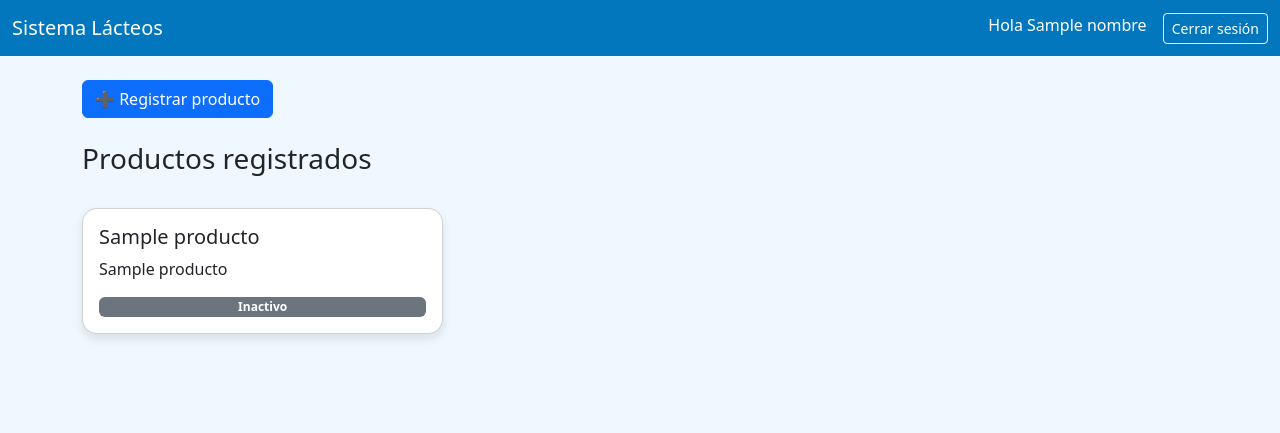
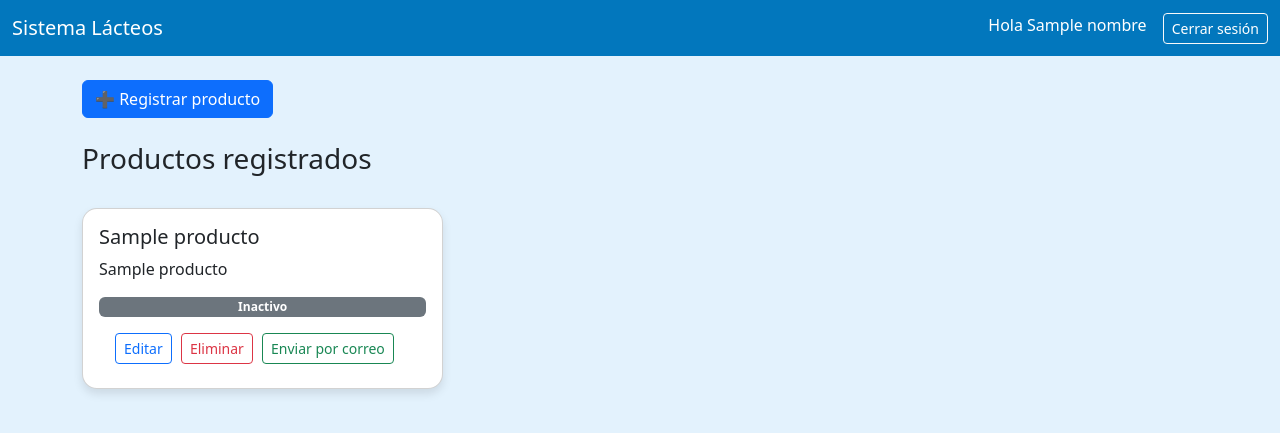
Before and after one commit to AnSuCa/PROYECTO, a Flask app: template pagina web/templates/dashboar.html in a window 1280 px wide. Shown: the top 433 px of the page. Run offline with Flask 3, Linux system fonts and the light colour scheme; the template is opened without the code that fills it: most values are stand-ins (such as "Sample title", 1, 10 or a date in 2020); parts of the project's set-up code (start-up, migrations or seed data) failed here and were passed over.

Commit message:
Proyecto de lacteos

```diff
--- a/pagina web/app.py
+++ b/pagina web/app.py
@@ -310,8 +310,8 @@ def registrar_producto():
     try:
         nombre = request.form.get('nombre')
         descripcion = request.form.get('descripcion')
-        idcategoria = request.form.get('idcategoria')
-        idunidad = request.form.get('idunidad')
+        idcategoria = request.form.get('idcategoria') or 1
+        idunidad = request.form.get('idunidad') or 1
 
         if not nombre:
             return "El nombre es obligatorio"
@@ -341,6 +341,114 @@ def registrar_producto():
         print("Error registrando producto:", e)
         return f"Error al registrar producto: {e}"
 
+ # Actualizar producto desde el dashboard
+@app.route('/producto/actualizar', methods=['POST'])
+def actualizar_producto():
+    if 'idusuario' not in session:
+        return redirect(url_for('login'))
+
+    idproducto = request.form.get('idproducto')
+    nombre = request.form.get('nombre')
+    descripcion = request.form.get('descripcion')
+
+    try:
+        conn = get_db_connection()
+        cursor = conn.cursor()
+
+        cursor.execute("""
+            UPDATE PRODUCTO
+            SET NOMBRE = :1,
+                DESCRIPCION = :2
+            WHERE IDPRODUCTO = :3
+        """, (nombre, descripcion, idproducto))
+
+        conn.commit()
+        cursor.close()
+        conn.close()
+
+        return redirect(url_for('user'))
+    except Exception as e:
+        print("Error actualizando producto:", e)
+        return f"Error al actualizar producto: {e}"
+
+
+# Eliminar producto desde el dashboard
+@app.route('/producto/eliminar', methods=['POST'])
+def eliminar_producto():
+    if 'idusuario' not in session:
+        return redirect(url_for('login'))
+
+    idproducto = request.form.get('idproducto')
+
+    try:
+        conn = get_db_connection()
+        cursor = conn.cursor()
+
+        cursor.execute("DELETE FROM PRODUCTO WHERE IDPRODUCTO = :1", (idproducto,))
+        conn.commit()
+
+        cursor.close()
+        conn.close()
+
+        return redirect(url_for('user'))
+    except Exception as e:
+        print("Error eliminando producto:", e)
+        return f"Error al eliminar producto: {e}"
+
+
+# Registrar envío de producto por correo (solo en BD por ahora)
+@app.route('/producto/enviar_correo', methods=['POST'])
+def enviar_producto_correo():
+    if 'idusuario' not in session:
+        return redirect(url_for('login'))
+
+    idproducto = request.form.get('idproducto')
+    email_destino = request.form.get('email_destino')
+
+    try:
+        conn = get_db_connection()
+        cursor = conn.cursor()
+
+        # Obtenemos datos del producto
+        cursor.execute("""
+            SELECT NOMBRE, DESCRIPCION
+            FROM PRODUCTO
+            WHERE IDPRODUCTO = :1
+        """, (idproducto,))
+        row = cursor.fetchone()
+
+        if not row:
+            cursor.close()
+            conn.close()
+            return "Producto no encontrado"
+
+        nombre_prod, desc_prod = row
+
+        asunto = f"Información del producto: {nombre_prod}"
+        cuerpo = f"Producto: {nombre_prod}\nDescripción: {desc_prod}"
+
+        # Buscamos si el destinatario existe como usuario (opcional)
+        cursor.execute("""
+            SELECT IDUSUARIO FROM USUARIO WHERE EMAIL = :1
+        """, (email_destino,))
+        dest_row = cursor.fetchone()
+        idusuario_destino = dest_row[0] if dest_row else None
+
+        cursor.execute("""
+            INSERT INTO ENVIOCORREO (IDUSUARIODESTINO, ASUNTO, CUERPO, FECHAENVIO, ENVIADO)
+            VALUES (:1, :2, :3, SYSTIMESTAMP, 0)
+        """, (idusuario_destino, asunto, cuerpo))
+
+        conn.commit()
+        cursor.close()
+        conn.close()
+
+        # Aquí en el futuro puedes agregar envío real por SMTP
+        return redirect(url_for('user'))
+
+    except Exception as e:
+        print("Error registrando envío de correo:", e)
+        return f"Error al enviar producto por correo: {e}"
 
 @app.route('/logout')
 def logout():
--- a/pagina web/templates/dashboar.html
+++ b/pagina web/templates/dashboar.html
@@ -7,13 +7,16 @@
     <link rel="stylesheet" href="https://cdn.jsdelivr.net/npm/bootstrap@5.3.0/dist/css/bootstrap.min.css">
 
     <style>
-        body { background: #f0f8ff; }
+        body { background: #e3f2fd; }
         .navbar { background-color: #0277bd; }
         .navbar a { color: white !important; }
 
         .leche-card {
             border-radius: 15px;
             box-shadow: 0px 5px 10px rgba(0,0,0,0.1);
+        }
+        .card-footer-btns button {
+            margin-right: 5px;
         }
     </style>
 </head>
@@ -31,18 +34,18 @@
 
 <div class="container mt-4">
 
-    <!-- BOTÓN PARA ABRIR MODAL -->
-    <button class="btn btn-primary mb-4" data-bs-toggle="modal" data-bs-target="#modalProducto">
+    <!-- BOTÓN PARA REGISTRAR PRODUCTO -->
+    <button class="btn btn-primary mb-4" data-bs-toggle="modal" data-bs-target="#modalNuevoProducto">
         ➕ Registrar producto
     </button>
 
-    <!-- MODAL REGISTRO PRODUCTO -->
-    <div class="modal fade" id="modalProducto" tabindex="-1">
+    <!-- MODAL NUEVO PRODUCTO -->
+    <div class="modal fade" id="modalNuevoProducto" tabindex="-1">
         <div class="modal-dialog">
             <div class="modal-content">
                 <form method="POST" action="{{ url_for('registrar_producto') }}">
                     <div class="modal-header">
-                        <h5 class="modal-title">Nuevo producto</h5>
+                        <h5 class="modal-title">Nuevo producto lácteo</h5>
                         <button type="button" class="btn-close" data-bs-dismiss="modal"></button>
                     </div>
 
@@ -51,17 +54,14 @@
                             <label class="form-label">Nombre</label>
                             <input type="text" name="nombre" class="form-control" required>
                         </div>
-
                         <div class="mb-2">
                             <label class="form-label">Descripción</label>
                             <input type="text" name="descripcion" class="form-control">
                         </div>
-
                         <div class="mb-2">
                             <label class="form-label">ID Categoría</label>
                             <input type="number" name="idcategoria" class="form-control">
                         </div>
-
                         <div class="mb-2">
                             <label class="form-label">ID Unidad</label>
                             <input type="number" name="idunidad" class="form-control">
@@ -88,12 +88,102 @@
                 <p>{{ p[2] }}</p>
 
                 {% if p[3] == 1 %}
-                    <span class="badge bg-success">Activo</span>
+                    <span class="badge bg-success mb-2 w-100 text-center">Activo</span>
                 {% else %}
-                    <span class="badge bg-secondary">Inactivo</span>
+                    <span class="badge bg-secondary mb-2 w-100 text-center">Inactivo</span>
                 {% endif %}
+
+                <div class="card-footer border-0 bg-white card-footer-btns">
+                    <!-- Botón Editar (abre modal) -->
+                    <button
+                        class="btn btn-sm btn-outline-primary"
+                        data-bs-toggle="modal"
+                        data-bs-target="#modalEditar{{ p[0] }}">
+                        Editar
+                    </button>
+
+                    <!-- Formulario Eliminar -->
+                    <form method="POST"
+                          action="{{ url_for('eliminar_producto') }}"
+                          style="display:inline;">
+                        <input type="hidden" name="idproducto" value="{{ p[0] }}">
+                        <button type="submit" class="btn btn-sm btn-outline-danger">
+                            Eliminar
+                        </button>
+                    </form>
+
+                    <!-- Botón Enviar por correo (abre modal) -->
+                    <button
+                        class="btn btn-sm btn-outline-success"
+                        data-bs-toggle="modal"
+                        data-bs-target="#modalCorreo{{ p[0] }}">
+                        Enviar por correo
+                    </button>
+                </div>
             </div>
         </div>
+
+        <!-- MODAL EDITAR PRODUCTO -->
+        <div class="modal fade" id="modalEditar{{ p[0] }}" tabindex="-1">
+            <div class="modal-dialog">
+                <div class="modal-content">
+                    <form method="POST" action="{{ url_for('actualizar_producto') }}">
+                        <div class="modal-header">
+                            <h5 class="modal-title">Editar producto</h5>
+                            <button type="button" class="btn-close" data-bs-dismiss="modal"></button>
+                        </div>
+
+                        <div class="modal-body">
+                            <input type="hidden" name="idproducto" value="{{ p[0] }}">
+                            <div class="mb-2">
+                                <label class="form-label">Nombre</label>
+                                <input type="text" name="nombre" class="form-control" value="{{ p[1] }}" required>
+                            </div>
+                            <div class="mb-2">
+                                <label class="form-label">Descripción</label>
+                                <input type="text" name="descripcion" class="form-control" value="{{ p[2] }}">
+                            </div>
+                        </div>
+
+                        <div class="modal-footer">
+                            <button type="submit" class="btn btn-primary">Guardar cambios</button>
+                            <button type="button" class="btn btn-secondary" data-bs-dismiss="modal">Cancelar</button>
+                        </div>
+                    </form>
+                </div>
+            </div>
+        </div>
+
+        <!-- MODAL ENVIAR POR CORREO -->
+        <div class="modal fade" id="modalCorreo{{ p[0] }}" tabindex="-1">
+            <div class="modal-dialog">
+                <div class="modal-content">
+                    <form method="POST" action="{{ url_for('enviar_producto_correo') }}">
+                        <div class="modal-header">
+                            <h5 class="modal-title">Enviar producto por correo</h5>
+                            <button type="button" class="btn-close" data-bs-dismiss="modal"></button>
+                        </div>
+
+                        <div class="modal-body">
+                            <input type="hidden" name="idproducto" value="{{ p[0] }}">
+                            <div class="mb-2">
+                                <label class="form-label">Correo destino</label>
+                                <input type="email" name="email_destino" class="form-control" required>
+                            </div>
+                            <p class="small text-muted">
+                                Se enviará la información del producto <strong>{{ p[1] }}</strong>.
+                            </p>
+                        </div>
+
+                        <div class="modal-footer">
+                            <button type="submit" class="btn btn-success">Registrar envío</button>
+                            <button type="button" class="btn btn-secondary" data-bs-dismiss="modal">Cancelar</button>
+                        </div>
+                    </form>
+                </div>
+            </div>
+        </div>
+
         {% endfor %}
     </div>
 
```
